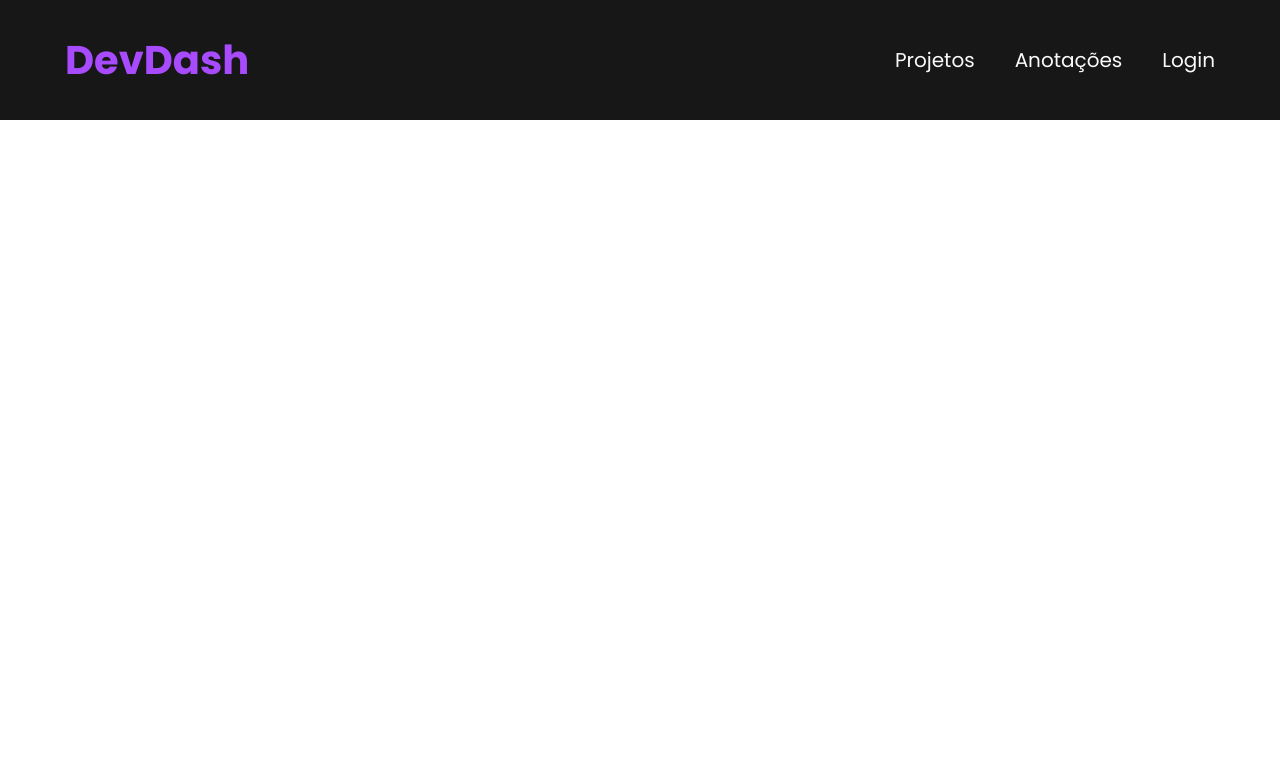
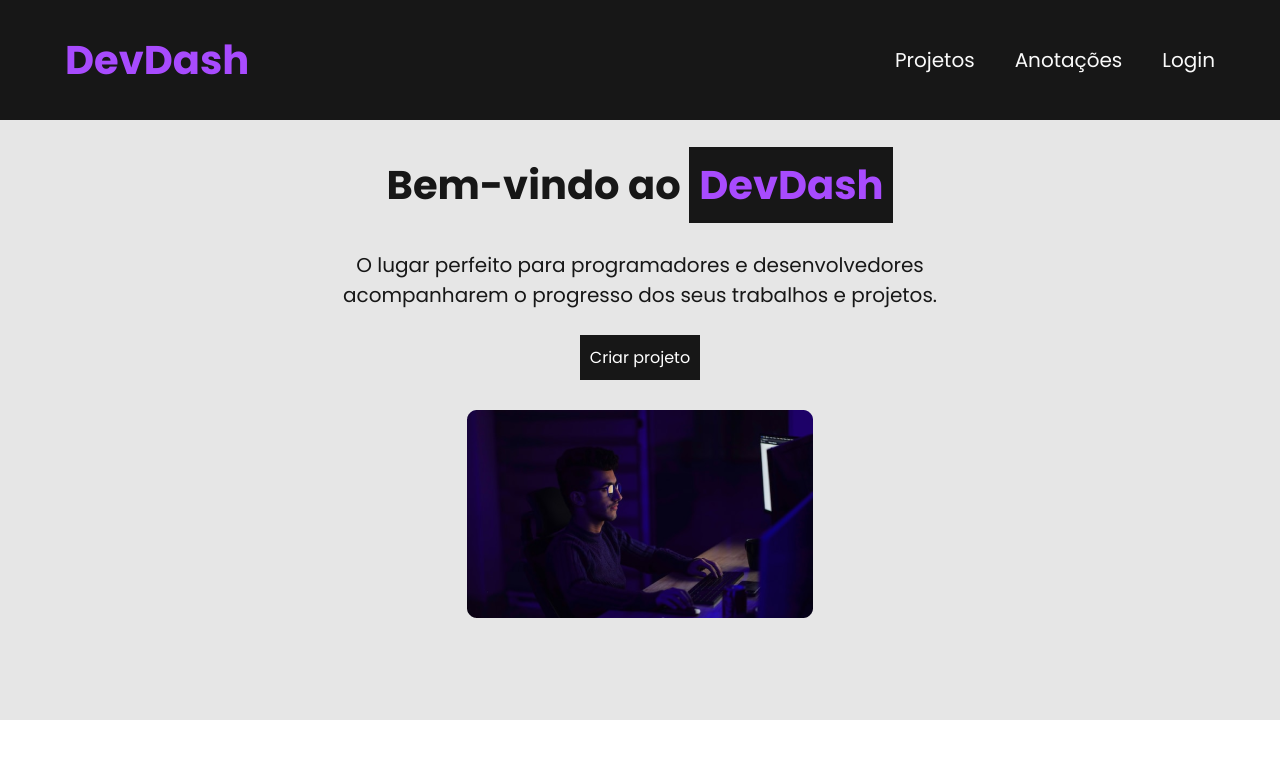
Before and after one commit to AlexMoreni/DevDash, a React (Vite) app: page / in a window 1280 px wide. Shown: the top 758 px of the page. Built offline with nearby package versions, Linux system fonts and the light colour scheme.

Commit message:
Creating the first section of the home page

```diff
--- a/src/App.tsx
+++ b/src/App.tsx
@@ -1,4 +1,5 @@
 import NavBar from "./components/NavBar";
+import Home from "./pages/Home";
 
 import "./App.css";
 
@@ -6,7 +7,7 @@ function App() {
   return (
     <>
       <NavBar />
-      <h1>Hello World!</h1>
+      <Home />
     </>
   );
 }
--- /dev/null
+++ b/src/pages/Home.style.tsx
@@ -0,0 +1,54 @@
+import styled from "styled-components";
+
+export const Container = styled.section`
+  width: 100%;
+  min-height: 90vh;
+  padding-top: calc(15vh + 20px);
+  background-color: var(--background);
+`;
+
+export const ContentHome = styled.div`
+  width: 100%;
+  height: 100%;
+  display: flex;
+  flex-direction: column;
+  justify-content: center;
+  align-items: center;
+`;
+
+export const Title = styled.h1`
+  color: var(--color-black);
+  font-family: "Poppins", sans-serif;
+  font-size: 4rem;
+  line-height: 90px;
+  margin-bottom: 20px;
+`;
+
+export const Emphasis = styled.span`
+  color: var(--color-purple);
+  background-color: var(--color-black);
+  padding: 10px;
+`;
+
+export const Text = styled.p`
+  max-width: 600px;
+  color: var(--color-black);
+  font-family: "Poppins", sans-serif;
+  font-size: 2rem;
+  text-align: center;
+  margin-bottom: 25px;
+`;
+
+export const Button = styled.button`
+  color: #fff;
+  font-family: "Poppins", sans-serif;
+  font-size: 1.6rem;
+  background-color: var(--color-black);
+  padding: 10px;
+  margin-bottom: 30px;
+  cursor: pointer;
+
+  &:hover {
+    color: var(--color-purple);
+  }
+`;
--- /dev/null
+++ b/src/pages/Home.tsx
@@ -0,0 +1,34 @@
+//Estilos
+import {
+  Container,
+  ContentHome,
+  Title,
+  Emphasis,
+  Text,
+  Button,
+} from "./Home.style";
+
+//Imagens
+import ImgHome from "../../public/img-home.png";
+
+const Home = () => {
+  return (
+    <>
+      <Container>
+        <ContentHome>
+          <Title>
+            Bem-vindo ao <Emphasis>DevDash</Emphasis>
+          </Title>
+          <Text>
+            O lugar perfeito para programadores e desenvolvedores acompanharem o
+            progresso dos seus trabalhos e projetos.
+          </Text>
+          <Button>Criar projeto</Button>
+          <img src={ImgHome} alt="img-programmer" />
+        </ContentHome>
+      </Container>
+    </>
+  );
+};
+
+export default Home;
```
Also changed, not shown: public/img-home.png (added).
